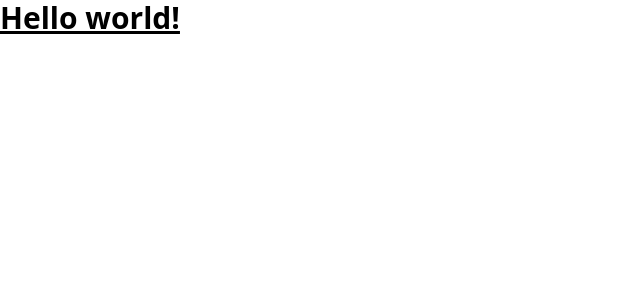
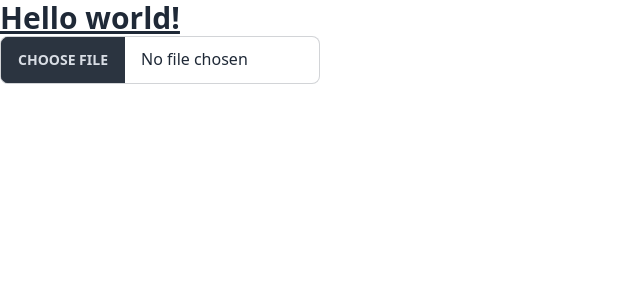
Before and after one commit to chuahxinyu/finance-tracker, a React (Vite) app: page / in a window 1280 px wide. Shown: the top 300 px of the page, without its empty margins (0-640 px from the left). Built offline with nearby package versions, Linux system fonts and the light colour scheme.

Commit message:
Add DaisyUI and File Input

```diff
--- a/package.json
+++ b/package.json
@@ -20,6 +20,7 @@
     "@typescript-eslint/parser": "^7.0.2",
     "@vitejs/plugin-react": "^4.2.1",
     "autoprefixer": "^10.4.18",
+    "daisyui": "^4.7.2",
     "eslint": "^8.56.0",
     "eslint-plugin-react-hooks": "^4.6.0",
     "eslint-plugin-react-refresh": "^0.4.5",
--- a/src/App.tsx
+++ b/src/App.tsx
@@ -9,6 +9,10 @@ function App() {
   return (
     <div>
       <h1 className="text-3xl font-bold underline">Hello world!</h1>
+      <input
+        type="file"
+        className="file-input file-input-bordered w-full max-w-xs"
+      />
     </div>
   );
 }
--- a/tailwind.config.cjs
+++ b/tailwind.config.cjs
@@ -4,5 +4,6 @@ export default {
   theme: {
     extend: {},
   },
-  plugins: [],
+  // eslint-disable-next-line no-undef
+  plugins: [require("daisyui")],
 };
```
Also changed, not shown: 1 other file (tests, documents, lock files or other folders).
